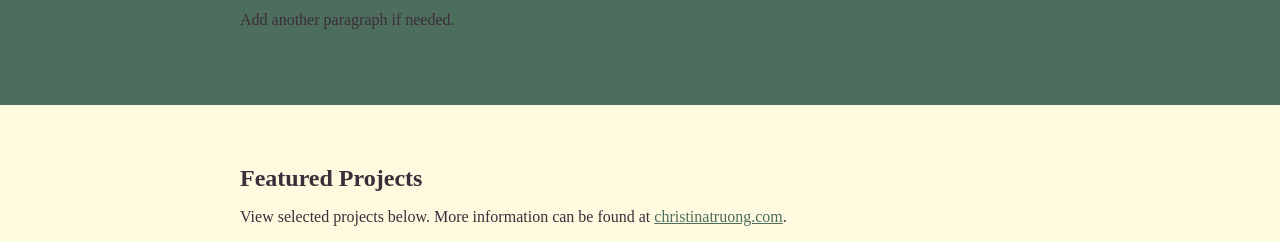
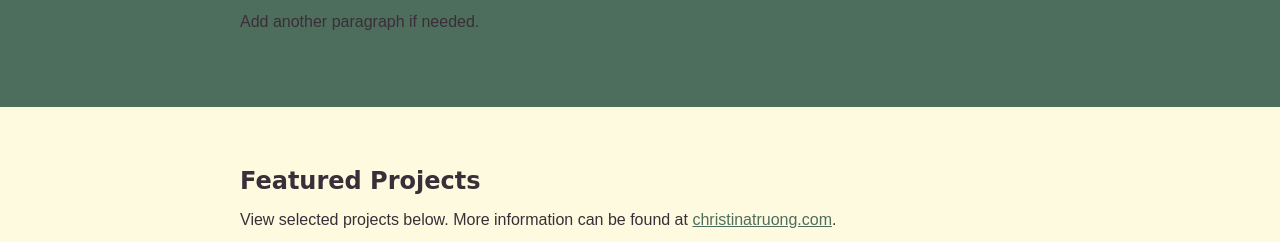
Before and after one commit to nic-dgl203-2021FA/assignment1a-kaygelz, a plain HTML site: page index.html in a window 1280 px wide. Shown: the part 242-484 px from the top of the page. Drawn offline with Linux system fonts and the light colour scheme.

Commit message:
Set main, h1, h2 fonts

```diff
--- a/css/styles.css
+++ b/css/styles.css
@@ -4,6 +4,7 @@ body{
     color: #3A2E39;
     margin: 0;
     padding: 0;
+    font-family: 'Montserrat', sans-serif;
 }
 img {
     width: 300px;
@@ -16,6 +17,9 @@ a:hover{
 }
 h2{
     margin: 0;
+}
+h1, h2{
+    font-family: 'Caveat', cursive;
 }
 .content-wrap{
     width: 800px;
```
